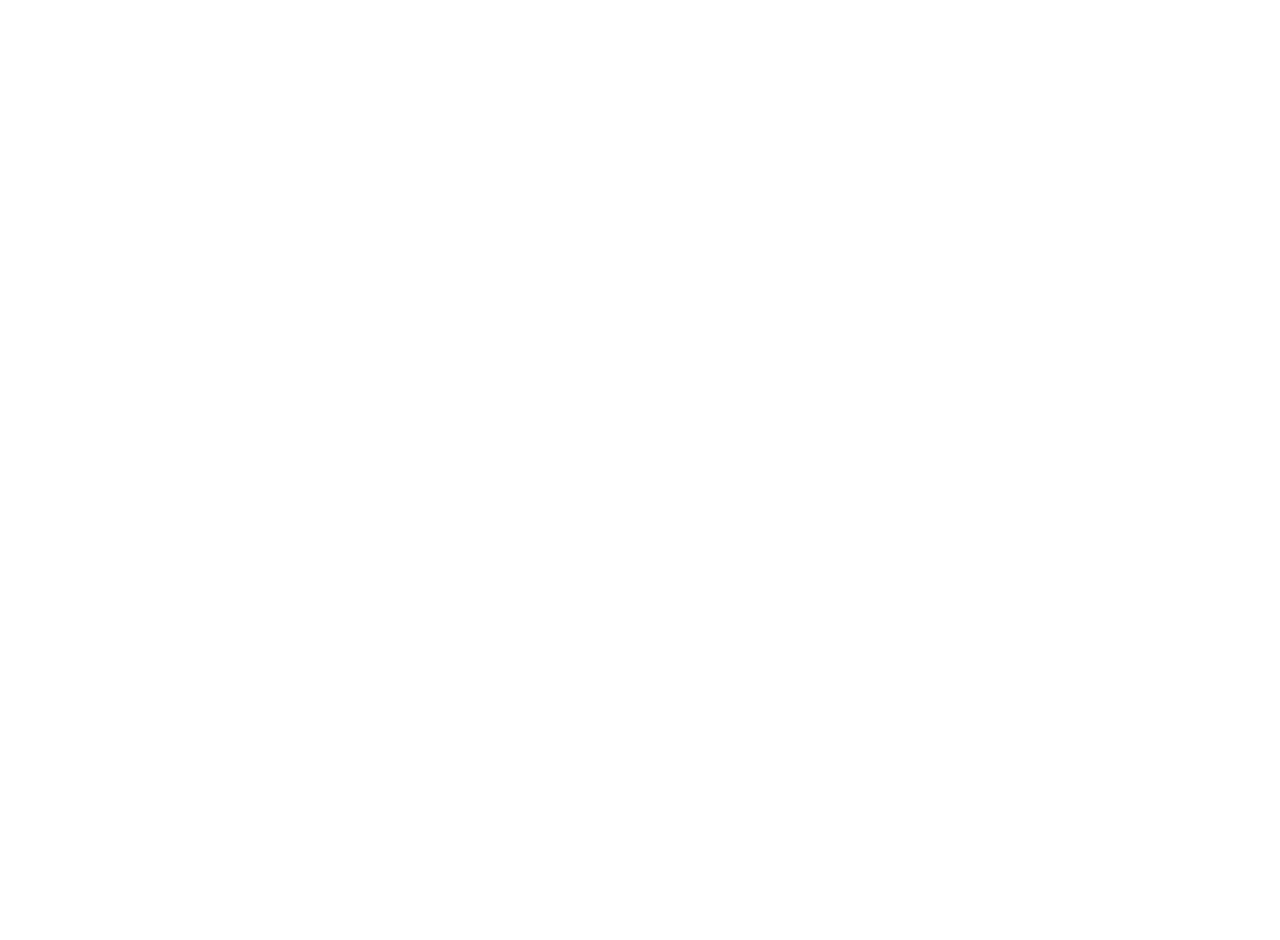
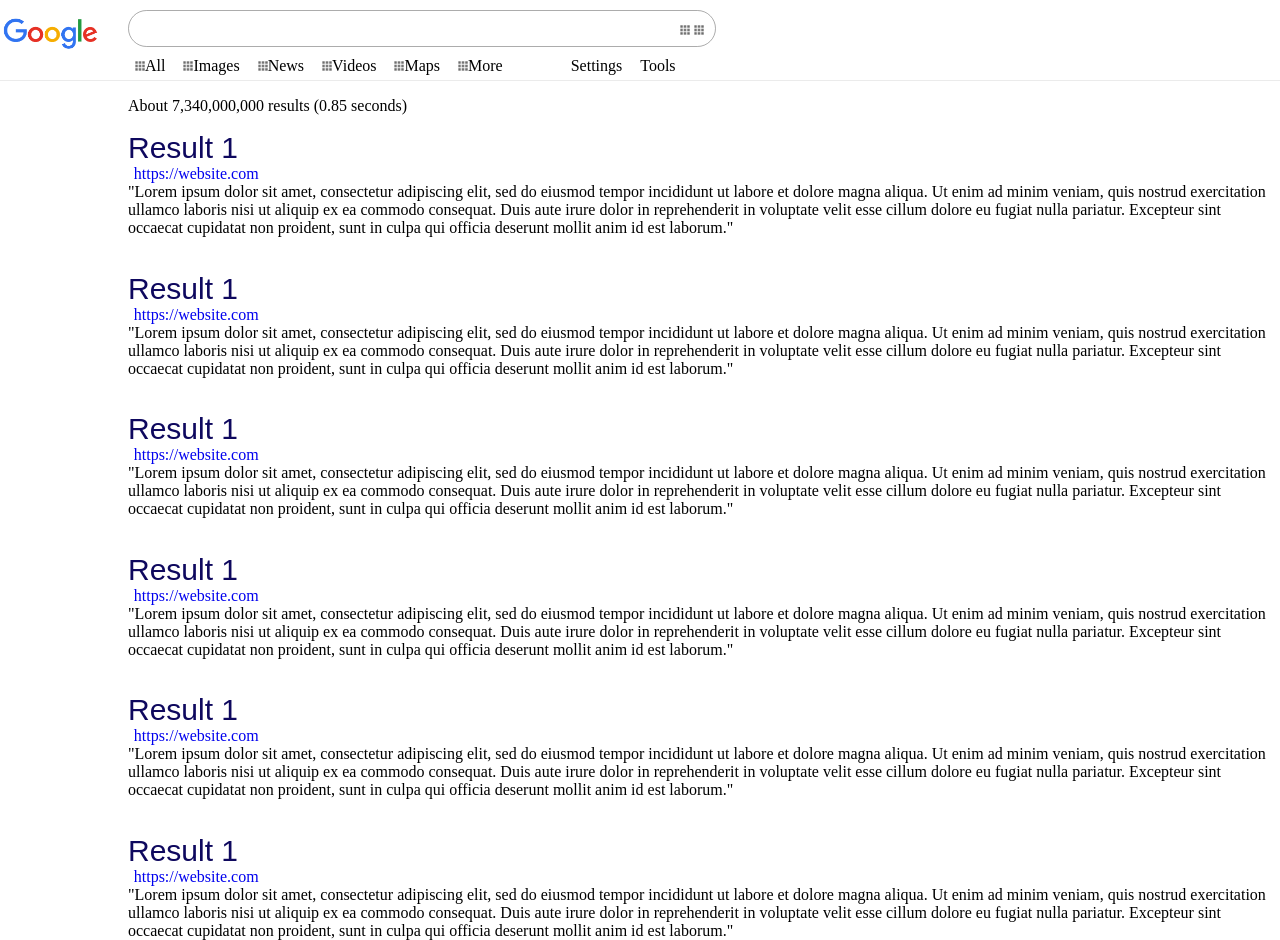
Before and after one commit to pretzelic/google-page, a plain HTML site: page results.html in a window 1280 px wide. Before the commit the page ends 800 px from the top, so only its background shows below. Drawn offline with Linux system fonts and the light colour scheme.

Commit message:
Changes made to results.html

```diff
--- a/index.html
+++ b/index.html
@@ -3,14 +3,15 @@
     <head>
         <title>Google</title>
         <link rel="stylesheet" type="text/css" href="style.css">
+        <link rel="icon" href="images/google-icon.png">
     </head>
     <body>
         <div class="services">
             <ul>
                 <li><a href=#>Gmail</a></li>
                 <li><a href=#>Images</a></li>
-                <li><img id="waffle" src="./images/waffle.png"></li>
-                <li><div id="sign-in"><a href=#>Sign In</a></div></li>
+                <li><a href=#><img id="waffle" src="./images/waffle.png"></a></li>
+                <li><div id="signin"><a id="sign-in" href="https://accounts.google.com/ServiceLogin?hl=en&amp;passive=true&amp;continue=https://www.google.bg/%3Fgws_rd%3Dssl">Sign In</a></div></li>
             </ul>
         </div>
         <div class="main">
@@ -23,8 +24,8 @@
             </div>
             <div class="search-buttons">
                 <ul>
-                    <li class="search-page">Google Search</li>
-                    <li class="search-page">I'm Feeling Lucky</li>
+                    <a href="results.html"><li class="search-page">Google Search</li></a>
+                    <a href="results.html"><li class="search-page">I'm Feeling Lucky</li></a>
                 </ul>
                 <p id="offered-in">Google offerred in: <a href=#>Deutsch</a></p>
             </div>
--- a/results.html
+++ b/results.html
@@ -0,0 +1,67 @@
+<!DOCTYPE html>
+<html>
+    <head>
+        <title>Search results</title>
+        <link rel="stylesheet" type="text/css" href="style.css">
+        <link rel="icon" href="images/google-icon.png">
+    </head>
+    <body>
+        <div id="top">
+            <div id="results-logo">
+                <img src="images/google.png" width="100px">
+            </div>
+            <div id="contents">
+                <form>
+                    <input type="text" name="google-search">
+                    <img src="images/waffle.png" width="10px">
+                    <img src="images/waffle.png" width="10px">
+                </form>
+                <ul>
+                        <li><img id="icons" src="images/waffle.png">All</li>
+                        <li><img id="icons" src="images/waffle.png">Images</li>
+                        <li><img id="icons" src="images/waffle.png">News</li>
+                        <li><img id="icons" src="images/waffle.png">Videos</li>
+                        <li><img id="icons" src="images/waffle.png">Maps</li>
+                        <li><img id="icons" src="images/waffle.png">More</li>
+                </ul>
+                <ul id="settings">
+                    <li>Settings</li>
+                    <li>Tools</li>
+                </ul>
+            </div>
+        </div>
+        <div class="results">
+            <p>About 7,340,000,000 results (0.85 seconds)</p>
+            <div id="item">
+                <h1>Result 1</h1>
+                <a href=#>https://website.com</a>
+                <p>"Lorem ipsum dolor sit amet, consectetur adipiscing elit, sed do eiusmod tempor incididunt ut labore et dolore magna aliqua. Ut enim ad minim veniam, quis nostrud exercitation ullamco laboris nisi ut aliquip ex ea commodo consequat. Duis aute irure dolor in reprehenderit in voluptate velit esse cillum dolore eu fugiat nulla pariatur. Excepteur sint occaecat cupidatat non proident, sunt in culpa qui officia deserunt mollit anim id est laborum."</p>
+            </div>
+            <div id="item">
+                    <h1>Result 1</h1>
+                    <a href=#>https://website.com</a>
+                    <p>"Lorem ipsum dolor sit amet, consectetur adipiscing elit, sed do eiusmod tempor incididunt ut labore et dolore magna aliqua. Ut enim ad minim veniam, quis nostrud exercitation ullamco laboris nisi ut aliquip ex ea commodo consequat. Duis aute irure dolor in reprehenderit in voluptate velit esse cillum dolore eu fugiat nulla pariatur. Excepteur sint occaecat cupidatat non proident, sunt in culpa qui officia deserunt mollit anim id est laborum."</p>
+            </div>
+            <div id="item">
+                    <h1>Result 1</h1>
+                    <a href=#>https://website.com</a>
+                    <p>"Lorem ipsum dolor sit amet, consectetur adipiscing elit, sed do eiusmod tempor incididunt ut labore et dolore magna aliqua. Ut enim ad minim veniam, quis nostrud exercitation ullamco laboris nisi ut aliquip ex ea commodo consequat. Duis aute irure dolor in reprehenderit in voluptate velit esse cillum dolore eu fugiat nulla pariatur. Excepteur sint occaecat cupidatat non proident, sunt in culpa qui officia deserunt mollit anim id est laborum."</p>
+            </div>
+            <div id="item">
+                    <h1>Result 1</h1>
+                    <a href=#>https://website.com</a>
+                    <p>"Lorem ipsum dolor sit amet, consectetur adipiscing elit, sed do eiusmod tempor incididunt ut labore et dolore magna aliqua. Ut enim ad minim veniam, quis nostrud exercitation ullamco laboris nisi ut aliquip ex ea commodo consequat. Duis aute irure dolor in reprehenderit in voluptate velit esse cillum dolore eu fugiat nulla pariatur. Excepteur sint occaecat cupidatat non proident, sunt in culpa qui officia deserunt mollit anim id est laborum."</p>
+            </div>
+            <div id="item">
+                    <h1>Result 1</h1>
+                    <a href=#>https://website.com</a>
+                    <p>"Lorem ipsum dolor sit amet, consectetur adipiscing elit, sed do eiusmod tempor incididunt ut labore et dolore magna aliqua. Ut enim ad minim veniam, quis nostrud exercitation ullamco laboris nisi ut aliquip ex ea commodo consequat. Duis aute irure dolor in reprehenderit in voluptate velit esse cillum dolore eu fugiat nulla pariatur. Excepteur sint occaecat cupidatat non proident, sunt in culpa qui officia deserunt mollit anim id est laborum."</p>
+            </div>
+            <div id="item">
+                    <h1>Result 1</h1>
+                    <a href=#>https://website.com</a>
+                    <p>"Lorem ipsum dolor sit amet, consectetur adipiscing elit, sed do eiusmod tempor incididunt ut labore et dolore magna aliqua. Ut enim ad minim veniam, quis nostrud exercitation ullamco laboris nisi ut aliquip ex ea commodo consequat. Duis aute irure dolor in reprehenderit in voluptate velit esse cillum dolore eu fugiat nulla pariatur. Excepteur sint occaecat cupidatat non proident, sunt in culpa qui officia deserunt mollit anim id est laborum."</p>
+            </div>
+        </div>
+    </body>
+</html>
--- a/style.css
+++ b/style.css
@@ -1,6 +1,10 @@
 body {
     margin: 0;
     height: 100vh;
+}
+
+a {
+    text-decoration: none;
 }
 
 .services {
@@ -10,7 +14,7 @@ body {
 
 .services ul {
     float: right;
-    margin-top: -5px;
+    margin-top: 5px;
 }
 
 .services ul li{
@@ -29,12 +33,25 @@ body {
     color: rgba(0,0,0,0.87);
 }
 
+.services ul li:hover {
+    text-decoration: underline !important;
+}
+
 #waffle{
     width:20px;
 }
 
+#sign-in {
+    text-align: center;
+    padding: 10px 15px;
+    border-radius: 3px;
+    background-color: blue;
+    color:white;
+    font-weight: 700;
+}
+
 .main {
-    padding-top: 15%;
+    padding-top: 8%;
     text-align: center;
 }
 
@@ -66,11 +83,15 @@ body {
     outline: none;
 }
 
+#search-bar:focus-within {
+    box-shadow: 2px 2px 10px #d8d8d8;
+}
+
 .search-buttons {
     text-align: center;
 }
 
-.search-page {
+.search-page{
     list-style: none;
     display: inline-block;
     border: none;
@@ -97,7 +118,6 @@ body {
 #country {
     border-bottom: 1px solid rgb(228, 228, 228);
     padding-left: 20px;
-    font-weight: 100;
     font-size: 15px;
 
 }
@@ -105,7 +125,6 @@ body {
 #left, #right{
     list-style: none;
     margin-top: 0px;
-    font-weight: 100;
 }
 
 #left, #left li {
@@ -117,3 +136,87 @@ body {
     float: right;
     padding: 10px;
 }
+
+#icons {
+    width:10px;
+}
+
+#results-logo {
+    height: 100%;
+    width: 10%;
+    display:inline-block;
+    float:left;
+    margin-top: 1%;
+}
+
+#top {
+    display: block;
+    height: 10%;
+    border-bottom: 1px solid rgba(78, 78, 78, 0.11);
+}
+
+#contents {
+    float: left;
+    width: 90%;
+}
+
+#contents ul {
+    display: inline;
+    padding:0px;
+}
+
+#contents ul li{
+    display: inline;
+    margin: 7px;
+}
+
+#contents ul li:hover {
+    color:blue;
+}
+
+#settings {
+    margin-left: 50px;
+}
+
+#contents form {
+    border: 1px solid rgba(90, 90, 90, 0.5);
+    border-radius: 100px;
+    width:50%;
+    padding: 5px;
+    margin: 10px 0px;
+}
+
+#contents form input {
+    border: none;
+    width:90%;
+    margin-left: 20px;
+    font-size: 20px;
+}
+
+#contents form input:focus {
+    outline:none;
+}
+
+.results {
+    margin-left: 10%;
+}
+
+#item {
+    margin-bottom: 3%;
+}
+
+#item h1 {
+    font-size: 30px;
+    color: #0e085e;
+    font-family: Arial, Helvetica, sans-serif;
+    font-weight: 200;
+    margin:0;
+}
+
+#item a {
+    margin:0.5%;
+}
+
+#item p {
+    margin:0;
+}
```
Also changed, not shown: images/google-icon.png (added).
